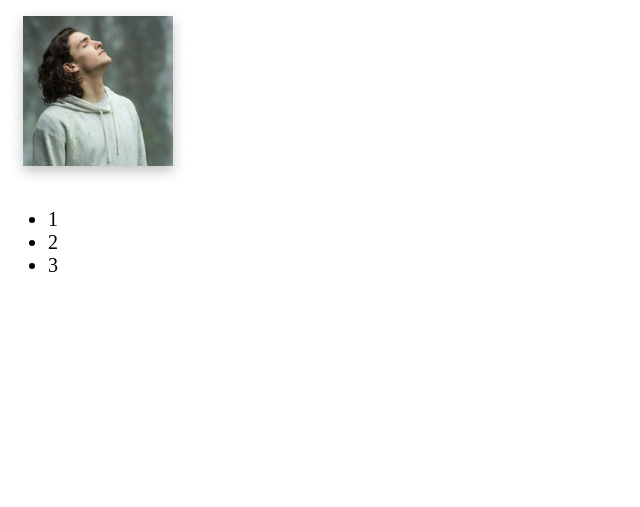
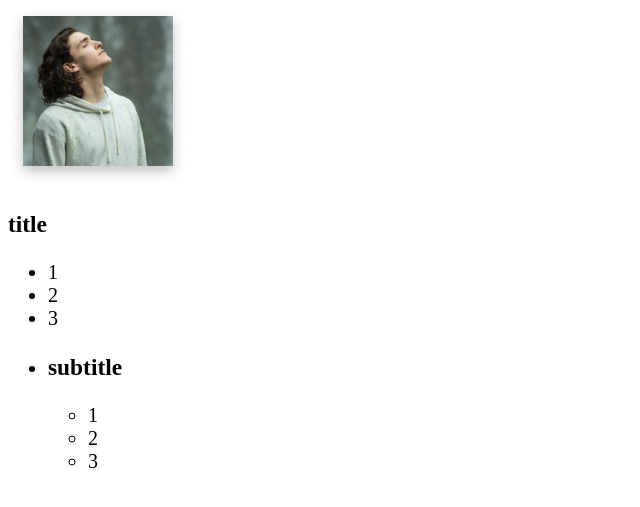
Before and after one commit to AndriiStoliarov/JS, a plain HTML site: page temp/index.html in a window 1280 px wide. Shown: the part 95-602 px from the top of the page, without its empty margins (0-640 px from the left). Drawn offline with Linux system fonts and the light colour scheme.

Commit message:
index.html modified

```diff
--- a/temp/index.html
+++ b/temp/index.html
@@ -23,10 +23,19 @@
         <img src="/img/profile-avatar.jpg" alt="avatar">
     </div>
 
+    <h3>title</h3>
     <ul>
         <li>1</li>
         <li>2</li>
         <li>3</li>
+        <li>
+            <h3>subtitle</h3>
+            <ul>
+                <li>1</li>
+                <li>2</li>
+                <li>3</li>
+            </ul>
+        </li>
     </ul>
 </body>
 
```
